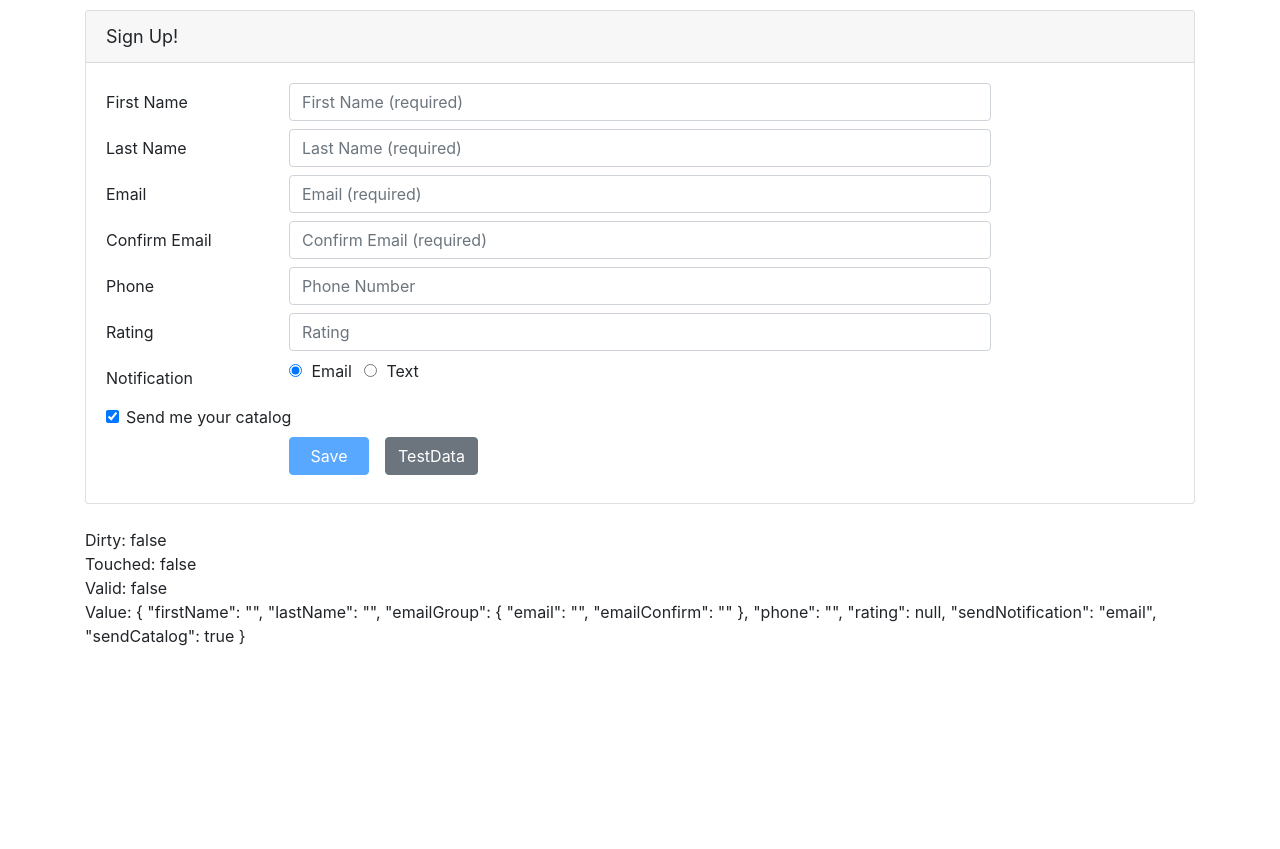
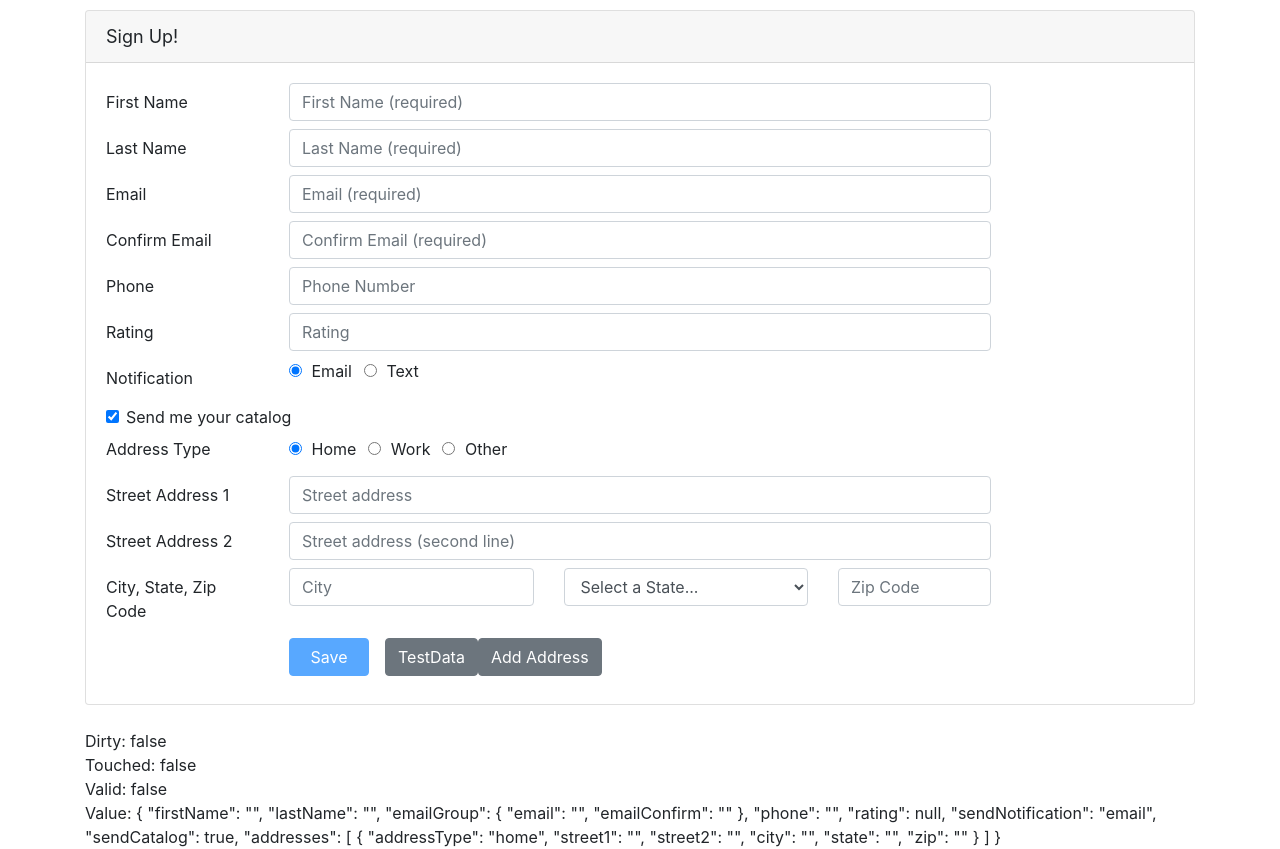
Before and after one commit to Mykrowave/ngReactiveForms, an Angular app in the folder Demo-Start/: page / in a window 1280 px wide. Before the commit the page ends 800 px from the top, so only its background shows below. Built offline with nearby package versions, Linux system fonts and the light colour scheme.

Commit message:
duplicatingAddress

```diff
--- a/Demo-Start/src/app/customers/customer.component.html
+++ b/Demo-Start/src/app/customers/customer.component.html
@@ -173,89 +173,57 @@
         </div>
       </div>
 
-      <!-- <div *ngIf="customer.sendCatalog">
+      <div *ngIf="customerForm.get('sendCatalog').value">
+        <div formArrayName="addresses" *ngFor="let address of addressFormArray.controls; let i=index;">
+          <div [formGroupName]="i">
             <div class="form-group row mb-2">
               <label class="col-md-2 col-form-label pt-0">Address Type</label>
               <div class="col-md-8">
                 <div class="form-check form-check-inline">
                   <label class="form-check-label">
-                <input class="form-check-input"
-                       id="addressType1Id"
-                       type="radio"
-                       value="home"
-                       [(ngModel)]="customer.addressType"
-                       name="addressType"> Home
+                    <input class="form-check-input" id="addressType1Id" type="radio" value="home"
+                      formControlName="addressType" name="addressType"> Home
                   </label>
                 </div>
                 <div class="form-check form-check-inline">
                   <label class="form-check-label">
-                <input class="form-check-input"
-                       id="addressType1Id"
-                       type="radio"
-                       value="work"
-                       [(ngModel)]="customer.addressType"
-                       name="addressType"> Work
+                    <input class="form-check-input" id="addressType2Id" type="radio" value="work"
+                      formControlName="addressType" name="addressType"> Work
                   </label>
                 </div>
                 <div class="form-check form-check-inline">
                   <label class="form-check-label">
-                <input class="form-check-input"
-                       id="addressType1Id"
-                       type="radio"
-                       value="other"
-                       [(ngModel)]="customer.addressType"
-                       name="addressType"> Other
+                    <input class="form-check-input" id="addressType3Id" type="radio" value="other"
+                      formControlName="addressType" name="addressType"> Other
                   </label>
                 </div>
               </div>
             </div>
 
             <div class="form-group row mb-2">
-          <label class="col-md-2 col-form-label"
-                 for="street1Id">Street Address 1</label>
+              <label class="col-md-2 col-form-label" attr.for="{{'street1Id' + i}}">Street Address 1</label>
               <div class="col-md-8">
-            <input class="form-control"
-                   id="street1Id"
-                   type="text"
-                   placeholder="Street address"
-                   [(ngModel)]="customer.street1"
+                <input class="form-control" id="{{'street1Id' + i}}" type="text" placeholder="Street address" formControlName="street1"
                   name="street1">
               </div>
             </div>
 
             <div class="form-group row mb-2">
-          <label class="col-md-2 col-form-label"
-                 for="street2Id">Street Address 2</label>
+              <label class="col-md-2 col-form-label" attr.for="{{'street2Id' + i}}">Street Address 2</label>
               <div class="col-md-8">
-            <input class="form-control"
-                   id="street2Id"
-                   type="text"
-                   placeholder="Street address (second line)"
-                   [(ngModel)]="customer.street2"
-                   name="street2">
+                <input class="form-control" id="{{'street2Id' + i}}" type="text" placeholder="Street address (second line)"
+                  formControlName="street2" name="street2">
               </div>
             </div>
 
             <div class="form-group row mb-2">
-          <label class="col-md-2 col-form-label"
-                 for="cityId">City, State, Zip Code</label>
+              <label class="col-md-2 col-form-label" attr.for="{{'cityId' + i}}">City, State, Zip Code</label>
               <div class="col-md-3">
-            <input class="form-control"
-                   id="cityId"
-                   type="text"
-                   placeholder="City"
-                   [(ngModel)]="customer.city"
-                   name="city">
+                <input class="form-control" id="{{'cityId' + i}}" type="text" placeholder="City" formControlName="city" name="city">
               </div>
               <div class="col-md-3">
-            <select class="form-control"
-                    id="stateId"
-                    [(ngModel)]="customer.state"
-                    name="state">
-              <option value=""
-                      disabled
-                      selected
-                      hidden>Select a State...</option>
+                <select class="form-control" id="stateId" formControlName="state" name="state">
+                  <option value="" disabled selected hidden>Select a State...</option>
                   <option value="AL">Alabama</option>
                   <option value="AK">Alaska</option>
                   <option value="AZ">Arizona</option>
@@ -267,15 +235,13 @@
                 </select>
               </div>
               <div class="col-md-2">
-            <input class="form-control"
-                   id="zipId"
-                   type="number"
-                   placeholder="Zip Code"
-                   [(ngModel)]="customer.zip"
-                   name="zip">
+                <input class="form-control" id="zipId" type="number" placeholder="Zip Code" formControlName="zip" name="zip">
               </div>
             </div>
-      </div> -->
+          </div>
+        </div>
+
+      </div>
 
       <div class="form-group row mb-2">
         <div class="offset-md-2 col-md-4">
@@ -289,6 +255,9 @@
           <button class="btn btn-secondary"
                   type="button"
                   (click)="populateTestData()">TestData</button>
+          <button class="btn btn-secondary"
+                  type="button"
+                  (click)="addAddressGroup()">Add Address</button>
         </div>
       </div>
     </form>
--- a/Demo-Start/src/app/customers/customer.component.ts
+++ b/Demo-Start/src/app/customers/customer.component.ts
@@ -1,7 +1,7 @@
 import { Component, OnInit } from '@angular/core';
 import { debounceTime } from 'rxjs/operators';
 import { Customer } from './customer';
-import { FormGroup, FormControl, FormBuilder, Validators, AbstractControl, ValidationErrors, ValidatorFn } from '@angular/forms';
+import { FormGroup, FormControl, FormBuilder, Validators, AbstractControl, ValidationErrors, ValidatorFn, FormArray } from '@angular/forms';
 
 @Component({
   selector: 'app-customer',
@@ -14,6 +14,9 @@
 
   emailValidationMessage: string;
 
+  get addressFormArray(): FormArray {
+    return this.customerForm.get('addresses') as FormArray;
+  }
   constructor(private fb: FormBuilder) { }
 
   ngOnInit() {
@@ -28,7 +31,8 @@
       phone: '',
       rating: [null, rangeWholeNumber(1, 5)],
       sendNotification: 'email',
-      sendCatalog: true
+      sendCatalog: true,
+      addresses: this.fb.array([this.buildAddressGroup()])
     });
 
     this.customerForm.get('sendNotification').valueChanges.subscribe(changesValue => {
@@ -81,6 +85,21 @@
 
     this.customerForm.get('phone').updateValueAndValidity();
   }
+
+  buildAddressGroup(): FormGroup {
+    return this.fb.group({
+      addressType: 'home',
+        street1: '',
+        street2: '',
+        city: '',
+        state: '',
+        zip: ''
+    });
+  }
+
+  addAddressGroup(): void {
+    this.addressFormArray.push(this.buildAddressGroup());
+  }
 }
 
 
```
Lines whose indentation alone changed are shown as unchanged.
